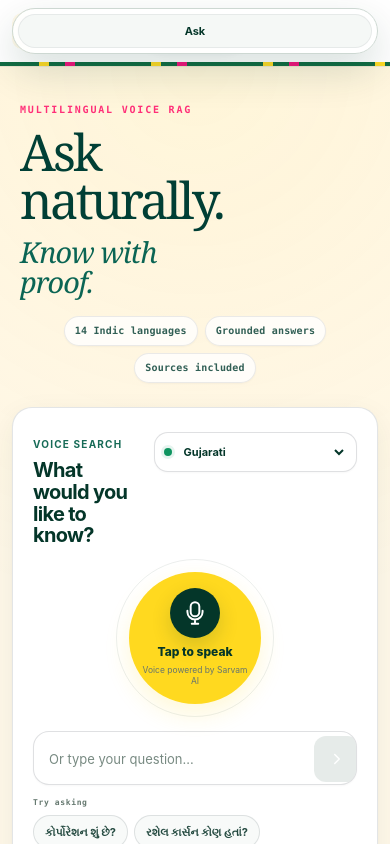
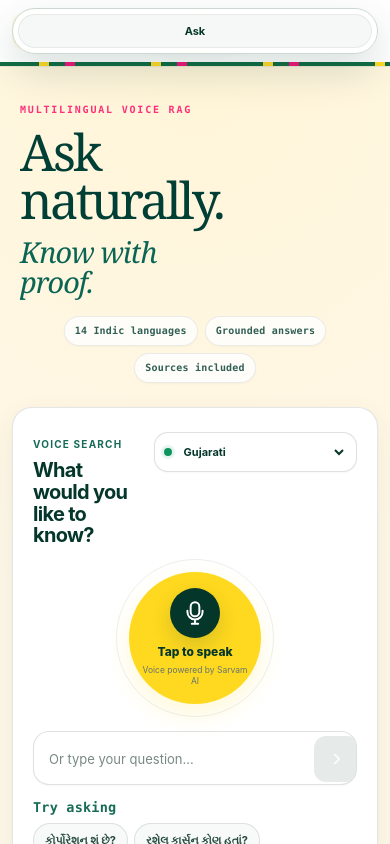
Before and after one commit to parth7881/Voice-Rag, a Next.js app: page / in a window 390 px wide. Shown: the top 844 px of the page. Built offline with nearby package versions, Linux system fonts and the light colour scheme.

Commit message:
Increase Try asking label prominence

```diff
--- a/app/polish.css
+++ b/app/polish.css
@@ -134,6 +134,15 @@ body .home-page .receipt-stamp {
   outline: none;
 }
 
+/* Make the suggestion section label visually proportional to the UI. */
+.try-label {
+  color: #176b57 !important;
+  font-size: 14px !important;
+  line-height: 1.2 !important;
+  font-weight: 800 !important;
+  letter-spacing: 0.015em !important;
+}
+
 button:focus-visible,
 a:focus-visible,
 select:focus-visible,
@@ -233,6 +242,10 @@ input:focus-visible {
     padding: 6px 10px;
     font-size: 10px;
   }
+
+  .try-label {
+    font-size: 13.5px !important;
+  }
 }
 
 @media (max-width: 380px) {
```
